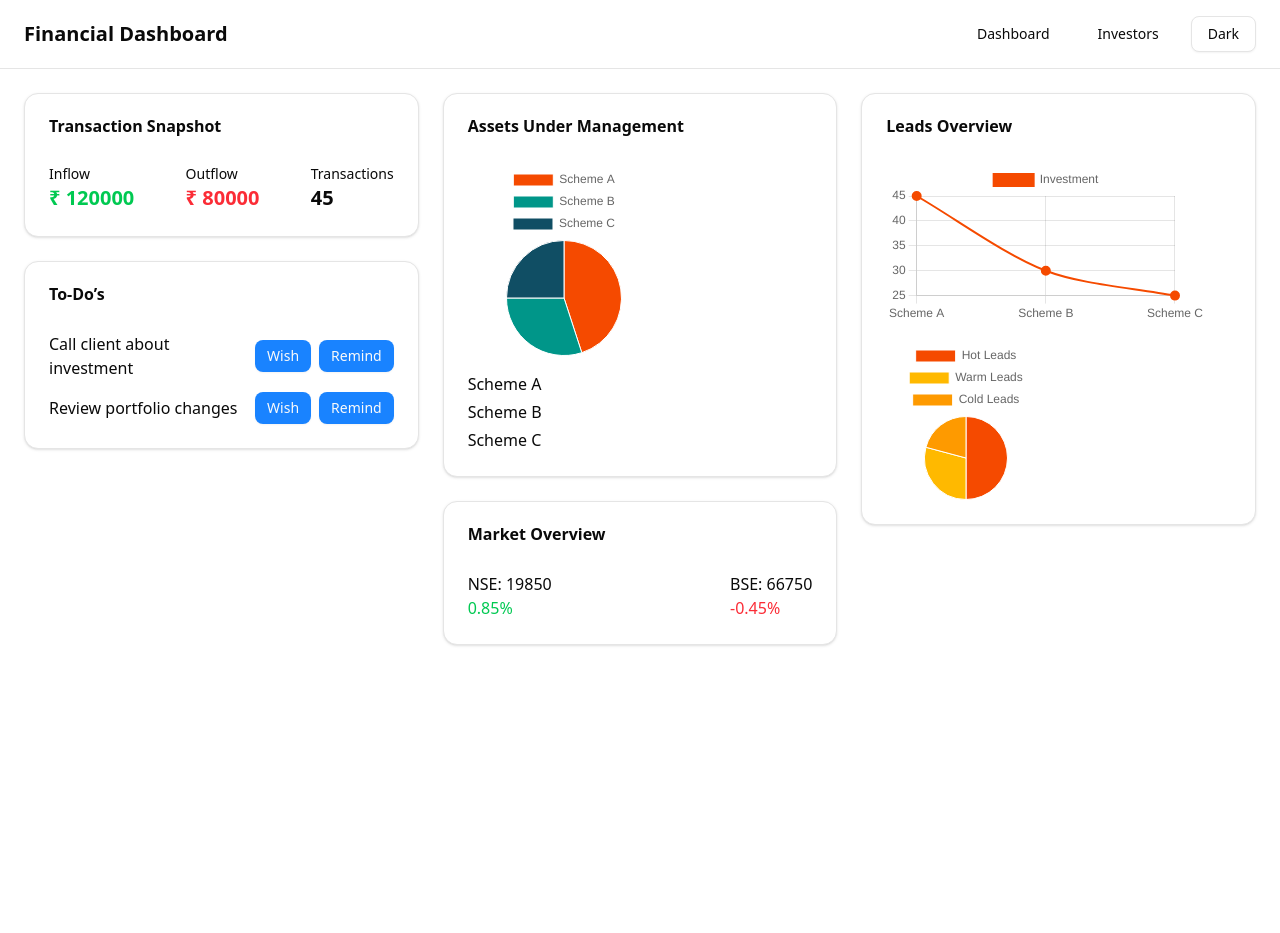
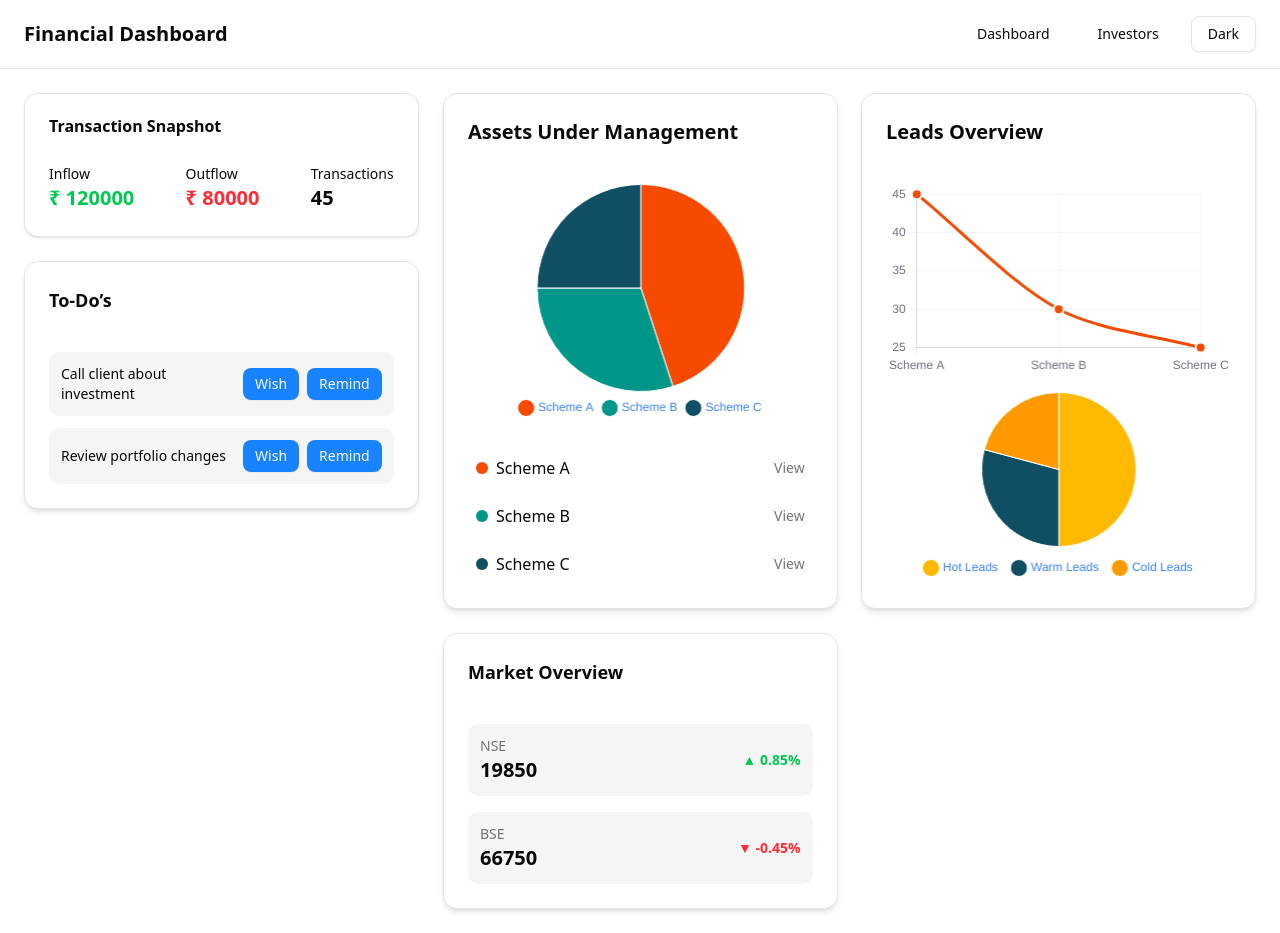
Before and after one commit to ShreyashJadhav07/Submission, a Next.js app: page / in a window 1280 px wide. Before the commit the page ends 800 px from the top, so only its background shows below. Built offline with nearby package versions, Linux system fonts and the light colour scheme.

Commit message:
done Final Changes in main Branch

```diff
--- a/package.json
+++ b/package.json
@@ -19,6 +19,7 @@
     "framer-motion": "^12.23.12",
     "lucide-react": "^0.539.0",
     "next": "15.4.6",
+    "next-themes": "^0.4.6",
     "react": "19.1.0",
     "react-chartjs-2": "^5.3.0",
     "react-dom": "19.1.0",
--- a/src/app/layout.js
+++ b/src/app/layout.js
@@ -1,32 +1,3 @@
-// import { Geist, Geist_Mono } from "next/font/google";
-// import "./globals.css";
-
-// const geistSans = Geist({
-//   variable: "--font-geist-sans",
-//   subsets: ["latin"],
-// });
-
-// const geistMono = Geist_Mono({
-//   variable: "--font-geist-mono",
-//   subsets: ["latin"],
-// });
-
-// export const metadata = {
-//   title: "Create Next App",
-//   description: "Generated by create next app",
-// };
-
-// export default function RootLayout({ children }) {
-//   return (
-//     <html lang="en">
-//       <body
-//         className={`${geistSans.variable} ${geistMono.variable} antialiased`}
-//       >
-//         {children}
-//       </body>
-//     </html>
-//   );
-// }
 
 import "./globals.css";
 import Layout from "@/components/Layout";
@@ -40,11 +11,21 @@ export const metadata = {
 
 export default function RootLayout({ children }) {
   return (
-    <html lang="en" suppressHydrationWarning>
-      <body>
+    <html lang="en" suppressHydrationWarning className="bg-background text-foreground">
+      <body className="min-h-screen font-sans antialiased">
         <DashboardProvider>
           <Layout>
-            <Toaster position="top-right" />
+            <Toaster
+              position="top-right"
+              toastOptions={{
+                style: {
+                  background: "var(--card)",
+                  color: "var(--card-foreground)",
+                  border: "1px solid var(--border)",
+                  borderRadius: "var(--radius-md)",
+                },
+              }}
+            />
             {children}
           </Layout>
         </DashboardProvider>
--- a/src/app/page.js
+++ b/src/app/page.js
@@ -6,20 +6,21 @@ import LeadsOverview from "@/components/dashboard/LeadsOverview";
 
 export default function DashboardPage() {
   return (
-    <div className="grid gap-6 md:grid-cols-2 xl:grid-cols-3">
+    <div className="grid gap-6 lg:grid-cols-3">
 
-      <div className="space-y-6">
+      <div className="flex flex-col gap-6">
         <TransactionSnapshot />
         <TodoList />
       </div>
 
-      <div className="space-y-6">
+
+      <div className="flex flex-col gap-6">
         <AssetsChart />
         <MarketOverview />
       </div>
 
 
-      <div className="space-y-6">
+      <div className="flex flex-col gap-6">
         <LeadsOverview />
       </div>
     </div>
--- a/src/components/AnimatedCard.js
+++ b/src/components/AnimatedCard.js
@@ -4,10 +4,11 @@ import { motion } from "framer-motion";
 export default function AnimatedCard({ children }) {
   return (
     <motion.div
-      initial={{ opacity: 0, y: 50 }}
-      whileInView={{ opacity: 1, y: 0 }}
-      viewport={{ once: true }}
-      transition={{ duration: 0.8, ease: "easeOut" }}
+      initial={{ opacity: 0, y: 30, scale: 0.98 }}
+      whileInView={{ opacity: 1, y: 0, scale: 1 }}
+      viewport={{ once: true, amount: 0.2 }}
+      transition={{ duration: 0.6, ease: "easeOut" }}
+      className="will-change-transform"
     >
       {children}
     </motion.div>
--- a/src/components/dashboard/AssetsChart.js
+++ b/src/components/dashboard/AssetsChart.js
@@ -9,7 +9,6 @@ import { useState, useEffect } from "react";
 
 ChartJS.register(ArcElement, Tooltip, Legend);
 
-// Function to get chart colors safely on client
 function getChartColors() {
   if (typeof window === "undefined" || !window.getComputedStyle) {
     return {
@@ -61,28 +60,64 @@ export default function AssetsChart() {
     ],
   };
 
+  const options = {
+    responsive: true,
+    maintainAspectRatio: false,
+    plugins: {
+      legend: {
+        position: "bottom",
+        labels: {
+          font: { size: 12 },
+          usePointStyle: true,
+
+          color: "#3B82F6",
+          fontColor: "#3B82F6",
+        },
+      },
+    },
+    onClick: (_, elements) => {
+      if (elements.length > 0) {
+        const index = elements[0].index;
+        const scheme = data.labels[index];
+        router.push(`/investors?scheme=${encodeURIComponent(scheme)}`);
+      }
+    },
+  };
+
   const handleClick = (scheme) => {
     router.push(`/investors?scheme=${encodeURIComponent(scheme)}`);
   };
 
   return (
     <AnimatedCard>
-      <Card className="bg-card text-card-foreground shadow-soft rounded-xl">
-        <CardHeader>
-          <CardTitle>Assets Under Management</CardTitle>
+      <Card className="bg-card text-card-foreground rounded-xl shadow-md hover:shadow-lg transition-shadow duration-300 border border-border w-full">
+        <CardHeader className="pb-2">
+          <CardTitle className="text-lg sm:text-xl font-semibold text-center sm:text-left">
+            Assets Under Management
+          </CardTitle>
         </CardHeader>
-        <CardContent>
-          <div className="h-48">
-            <Pie data={data} />
+        <CardContent className="pt-0">
+
+          <div className="h-48 sm:h-60 flex items-center justify-center">
+            <Pie data={data} options={options} />
           </div>
-          <ul className="mt-4 space-y-1">
+
+
+          <ul className="mt-4 sm:mt-6 space-y-2">
             {data.labels.map((scheme, idx) => (
               <li
                 key={idx}
-                className="cursor-pointer hover:underline"
+                className="flex items-center justify-between p-2 rounded-md hover:bg-accent hover:text-accent-foreground cursor-pointer transition-colors"
                 onClick={() => handleClick(scheme)}
               >
-                {scheme}
+                <div className="flex items-center gap-2">
+                  <span
+                    className="w-3 h-3 rounded-full"
+                    style={{ backgroundColor: data.datasets[0].backgroundColor[idx] }}
+                  ></span>
+                  <span className="font-medium text-sm sm:text-base">{scheme}</span>
+                </div>
+                <span className="text-xs sm:text-sm text-muted-foreground">View</span>
               </li>
             ))}
           </ul>
--- a/src/components/dashboard/LeadsOverview.js
+++ b/src/components/dashboard/LeadsOverview.js
@@ -13,7 +13,8 @@ import {
   Tooltip,
   Legend,
 } from "chart.js";
-import { useState, useEffect } from "react";
+import { useState, useEffect, useMemo } from "react";
+import { useTheme } from "next-themes";
 
 ChartJS.register(
   CategoryScale,
@@ -25,9 +26,9 @@ ChartJS.register(
   Legend
 );
 
-// Same function to get CSS variable colors on client
-function getChartColors() {
+function getChartColors(theme) {
   if (typeof window === "undefined" || !window.getComputedStyle) {
+
     return {
       chart1: "#6366F1",
       chart2: "#22C55E",
@@ -39,16 +40,29 @@ function getChartColors() {
 
   const style = getComputedStyle(document.documentElement);
 
-  return {
+
+  const baseColors = {
     chart1: style.getPropertyValue("--chart-1").trim() || "#6366F1",
     chart2: style.getPropertyValue("--chart-2").trim() || "#22C55E",
     chart3: style.getPropertyValue("--chart-3").trim() || "#F59E0B",
     chart4: style.getPropertyValue("--chart-4").trim() || "#EF4444",
     chart5: style.getPropertyValue("--chart-5").trim() || "#3B82F6",
   };
+
+
+  if (theme === "dark") {
+    return {
+      ...baseColors,
+      chart1: "#FFFFFF",
+    };
+  }
+
+  return baseColors;
 }
 
 export default function LeadsOverview() {
+  const { theme, resolvedTheme } = useTheme();
+  const [mounted, setMounted] = useState(false);
   const [chartColors, setChartColors] = useState({
     chart1: "#6366F1",
     chart2: "#22C55E",
@@ -57,9 +71,78 @@ export default function LeadsOverview() {
     chart5: "#3B82F6",
   });
 
+  const [chartKey, setChartKey] = useState(0);
+
+
   useEffect(() => {
-    setChartColors(getChartColors());
+    setMounted(true);
   }, []);
+
+  useEffect(() => {
+    if (!mounted) return;
+
+    const updateColors = () => {
+      setChartColors(getChartColors(resolvedTheme));
+      setChartKey(prev => prev + 1);
+    };
+
+
+    const timeout = setTimeout(updateColors, 100);
+
+
+    const observer = new MutationObserver(() => {
+      setTimeout(updateColors, 50);
+    });
+    observer.observe(document.documentElement, {
+      attributes: true,
+      attributeFilter: ['class', 'data-theme']
+    });
+
+    return () => {
+      clearTimeout(timeout);
+      observer.disconnect();
+    };
+  }, [resolvedTheme, mounted]);
+
+
+  useEffect(() => {
+    const updateLegendColors = () => {
+      const legendElements = document.querySelectorAll('.chartjs-legend-label-text, canvas + div, [role="img"] + div');
+      legendElements.forEach(el => {
+        if (el.style) {
+          el.style.color = '#3B82F6';
+        }
+      });
+    };
+
+    const timeout = setTimeout(updateLegendColors, 200);
+    return () => clearTimeout(timeout);
+  }, [chartKey]);
+
+
+  if (!mounted) {
+    return (
+      <AnimatedCard>
+        <Card className="bg-card text-card-foreground rounded-xl shadow-md hover:shadow-lg transition-shadow duration-300 border border-border w-full">
+          <CardHeader className="pb-2">
+            <CardTitle className="text-lg sm:text-xl font-semibold text-center sm:text-left">
+              Leads Overview
+            </CardTitle>
+          </CardHeader>
+          <CardContent className="pt-0">
+            <div className="h-40 sm:h-48 mb-4 flex items-center justify-center">
+              <div className="text-muted-foreground">Loading...</div>
+            </div>
+            <div className="h-40 sm:h-48 flex items-center justify-center">
+              <div className="text-muted-foreground">Loading...</div>
+            </div>
+          </CardContent>
+        </Card>
+      </AnimatedCard>
+    );
+  }
+
+  const isDark = resolvedTheme === "dark";
 
   const lineData = {
     labels: ["Scheme A", "Scheme B", "Scheme C"],
@@ -69,11 +152,14 @@ export default function LeadsOverview() {
         data: [45, 30, 25],
         backgroundColor: chartColors.chart1,
         borderColor: chartColors.chart1,
-        borderWidth: 2,
+        borderWidth: 3,
         fill: false,
         tension: 0.3,
-        pointRadius: 4,
-        pointHoverRadius: 6,
+        pointRadius: 5,
+        pointHoverRadius: 7,
+        pointBackgroundColor: chartColors.chart1,
+        pointBorderColor: isDark ? "#1f2937" : "#ffffff",
+        pointBorderWidth: 2,
       },
     ],
   };
@@ -85,27 +171,113 @@ export default function LeadsOverview() {
         label: "Leads",
         data: [12, 7, 5],
         backgroundColor: [
-          chartColors.chart1,
           chartColors.chart4,
+          chartColors.chart3,
           chartColors.chart5,
         ],
-        borderWidth: 1,
+        borderWidth: isDark ? 2 : 1,
+        borderColor: isDark ? "#374151" : "#ffffff",
       },
     ],
   };
 
+  const lineOptions = {
+    responsive: true,
+    maintainAspectRatio: false,
+    plugins: {
+      legend: { display: false },
+      tooltip: {
+        backgroundColor: isDark ? "#1f2937" : "#ffffff",
+        titleColor: isDark ? "#ffffff" : "#000000",
+        bodyColor: isDark ? "#ffffff" : "#000000",
+        borderColor: isDark ? "#374151" : "#e5e7eb",
+        borderWidth: 1,
+      },
+    },
+    scales: {
+      x: {
+        ticks: {
+          color: isDark ? "#9ca3af" : "#6b7280",
+        },
+        grid: {
+          color: isDark ? "#374151" : "#f3f4f6",
+        },
+      },
+      y: {
+        ticks: {
+          color: isDark ? "#9ca3af" : "#6b7280",
+        },
+        grid: {
+          color: isDark ? "#374151" : "#f3f4f6",
+        },
+      },
+    },
+  };
+
+  const pieOptions = {
+    responsive: true,
+    maintainAspectRatio: false,
+    plugins: {
+      legend: {
+        position: "bottom",
+        labels: {
+          usePointStyle: true,
+          font: {
+            size: 12,
+          },
+
+          color: "#3B82F6",
+          fontColor: "#3B82F6",
+          padding: 15,
+          boxWidth: 12,
+          boxHeight: 12,
+        }
+      },
+      tooltip: {
+        backgroundColor: isDark ? "#1f2937" : "#ffffff",
+        titleColor: isDark ? "#ffffff" : "#000000",
+        bodyColor: isDark ? "#ffffff" : "#000000",
+        borderColor: isDark ? "#374151" : "#e5e7eb",
+        borderWidth: 1,
+        cornerRadius: 8,
+        callbacks: {
+          label: function(context) {
+            const label = context.label || '';
+            const value = context.parsed || 0;
+            const total = context.dataset.data.reduce((sum, val) => sum + val, 0);
+            const percentage = ((value / total) * 100).toFixed(1);
+            return `${label}: ${value} (${percentage}%)`;
+          }
+        }
+      },
+    },
+  };
+
   return (
     <AnimatedCard>
-      <Card className="bg-card text-card-foreground shadow-soft rounded-xl">
-        <CardHeader>
-          <CardTitle>Leads Overview</CardTitle>
+      <Card className="bg-card text-card-foreground rounded-xl shadow-md hover:shadow-lg transition-shadow duration-300 border border-border w-full">
+        <CardHeader className="pb-2">
+          <CardTitle className="text-lg sm:text-xl font-semibold text-center sm:text-left">
+            Leads Overview
+          </CardTitle>
         </CardHeader>
-        <CardContent>
-          <div className="h-40 mb-4">
-            <Line data={lineData} />
+        <CardContent className="pt-0">
+          {/* Line Chart */}
+          <div className="h-40 sm:h-48 mb-4">
+            <Line
+              key={`line-${chartKey}`}
+              data={lineData}
+              options={lineOptions}
+            />
           </div>
-          <div className="h-40">
-            <Pie data={pieData} />
+
+          {/* Pie Chart */}
+          <div className="h-40 sm:h-48">
+            <Pie
+              key={`pie-${chartKey}`}
+              data={pieData}
+              options={pieOptions}
+            />
           </div>
         </CardContent>
       </Card>
--- a/src/components/dashboard/MarketOverview.js
+++ b/src/components/dashboard/MarketOverview.js
@@ -12,27 +12,44 @@ export default function MarketOverview() {
       .then((json) => setMarket(json));
   }, []);
 
+  const marketStats = [
+    {
+      name: "NSE",
+      index: market.nse.index,
+      change: market.nse.change,
+    },
+    {
+      name: "BSE",
+      index: market.bse.index,
+      change: market.bse.change,
+    },
+  ];
+
   return (
     <AnimatedCard>
-      <Card className="bg-card text-card-foreground shadow-soft rounded-xl">
-        <CardHeader>
-          <CardTitle>Market Overview</CardTitle>
+      <Card className="bg-card text-card-foreground rounded-xl shadow-md hover:shadow-lg transition-shadow duration-300 border border-border">
+        <CardHeader className="pb-2">
+          <CardTitle className="text-lg font-semibold">Market Overview</CardTitle>
         </CardHeader>
-        <CardContent>
-          <div className="flex justify-between">
-            <div>
-              <p>NSE: {market.nse.index}</p>
-              <p className={market.nse.change >= 0 ? "text-green-500" : "text-red-500"}>
-                {market.nse.change}%
-              </p>
+        <CardContent className="flex flex-col gap-4 pt-0">
+          {marketStats.map((stat) => (
+            <div
+              key={stat.name}
+              className="flex items-center justify-between p-3 rounded-lg bg-muted cursor-pointer"
+            >
+              <div>
+                <p className="text-sm font-medium text-muted-foreground cursor-pointer">{stat.name}</p>
+                <p className="text-xl font-bold">{stat.index ?? "--"}</p>
+              </div>
+              <div
+                className={`text-sm font-semibold ${
+                  stat.change >= 0 ? "text-green-500" : "text-red-500"
+                }`}
+              >
+                {stat.change >= 0 ? "▲" : "▼"} {stat.change ?? "--"}%
+              </div>
             </div>
-            <div>
-              <p>BSE: {market.bse.index}</p>
-              <p className={market.bse.change >= 0 ? "text-green-500" : "text-red-500"}>
-                {market.bse.change}%
-              </p>
-            </div>
-          </div>
+          ))}
         </CardContent>
       </Card>
     </AnimatedCard>
--- a/src/components/dashboard/TodoList.js
+++ b/src/components/dashboard/TodoList.js
@@ -12,28 +12,50 @@ export default function TodoList() {
 
   return (
     <AnimatedCard>
-      <Card className="bg-card text-card-foreground shadow-soft rounded-xl">
-        <CardHeader>
-          <CardTitle>To-Do’s</CardTitle>
+      <Card className="bg-card text-card-foreground rounded-xl shadow-md hover:shadow-lg transition-shadow duration-300 border border-border">
+        <CardHeader className="pb-2">
+          <CardTitle className="text-lg font-semibold">To-Do’s</CardTitle>
         </CardHeader>
-        <CardContent className="space-y-3">
+        <CardContent className="flex flex-col gap-3 pt-0">
           {todos.map((item) => (
-            <div key={item.id} className="flex justify-between items-center">
-              <span className={item.reminded ? "text-muted-foreground line-through" : ""}>
+            <div
+              key={item.id}
+              className="flex justify-between items-center p-3 rounded-lg bg-muted hover:bg-accent hover:text-accent-foreground transition-colors duration-200"
+            >
+              <span
+                className={`text-sm ${
+                  item.reminded
+                    ? "text-muted-foreground line-through"
+                    : "text-foreground"
+                }`}
+              >
                 {item.text}
               </span>
               <div className="flex gap-2">
-                <Button size="sm" onClick={handleWish} className="bg-primary text-primary-foreground">Wish</Button>
+                <Button
+                  size="sm"
+                  onClick={handleWish}
+                  className="bg-primary text-primary-foreground hover:opacity-90 cursor-pointer"
+                >
+                  Wish
+                </Button>
                 <Button
                   size="sm"
                   variant={item.reminded ? "secondary" : "default"}
                   onClick={() => markReminded(item.id)}
+                  className="cursor-pointer"
                 >
                   {item.reminded ? "Reminded" : "Remind"}
                 </Button>
               </div>
             </div>
           ))}
+
+          {todos.length === 0 && (
+            <p className="text-sm text-muted-foreground text-center py-6">
+              All tasks completed! 🎉
+            </p>
+          )}
         </CardContent>
       </Card>
     </AnimatedCard>
--- a/src/context/DashBoardContext.js
+++ b/src/context/DashBoardContext.js
@@ -4,16 +4,16 @@ import { createContext, useContext, useState, useEffect } from "react";
 const DashboardContext = createContext();
 
 export function DashboardProvider({ children }) {
-  // To-Do reminders
+
   const [todos, setTodos] = useState([
     { id: 1, text: "Call client about investment", reminded: false },
     { id: 2, text: "Review portfolio changes", reminded: false },
   ]);
 
-  // Dark mode
+
   const [dark, setDark] = useState(false);
 
-  // On mount, sync dark mode with localStorage
+
   useEffect(() => {
     const saved = localStorage.getItem("theme") === "dark";
     setDark(saved);
--- a/src/lib/themeColors.js
+++ b/src/lib/themeColors.js
@@ -1,6 +1,6 @@
 export function getChartColors() {
   if (typeof window === 'undefined' || !window.getComputedStyle) {
-    // Return defaults on server or if getComputedStyle is unavailable
+
     return {
       chart1: '#6366F1',
       chart2: '#22C55E',
```
Also changed, not shown: src/app/investors/page.js (+16 -8 lines), 2 other files (tests, documents, lock files or other folders).
